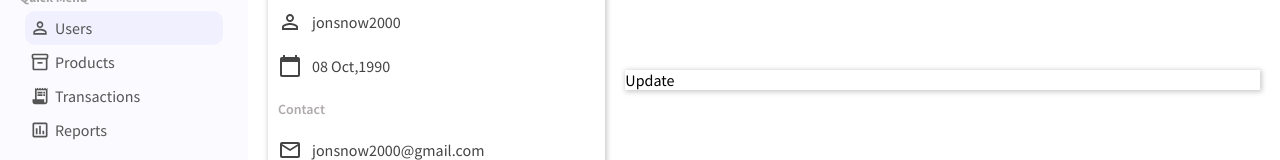
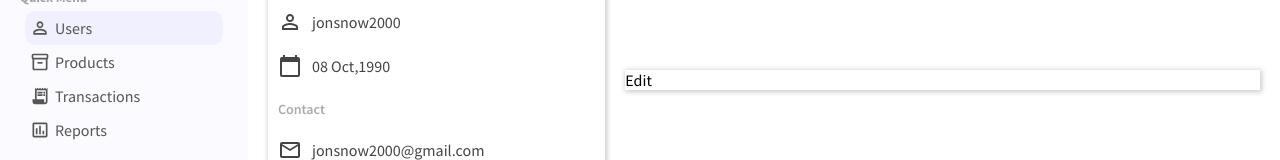
Before and after one commit to PJMantoss/admin_panel, a React (Create React App) app: page /user/1 in a window 1280 px wide. Shown: the part 230-390 px from the top of the page. Built offline with nearby package versions, Linux system fonts and the light colour scheme.

Commit message:
update User component

```diff
--- a/src/pages/user/User.js
+++ b/src/pages/user/User.js
@@ -63,7 +63,10 @@ function User() {
                     </div>
                 </div>
             </div>
-            <div className='userUpdate'>Update</div>
+            <div className='userUpdate'>
+                <div className='userUpdateTitle'>Edit</div>
+                <form className='userUpdateForm'></form>
+            </div>
         </div>
     </div>
   )
```
